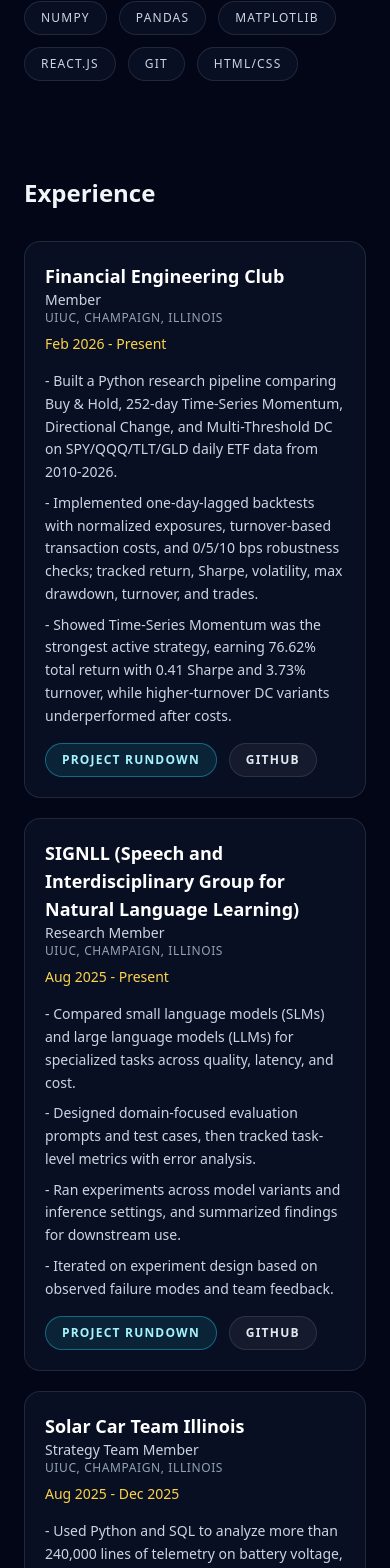
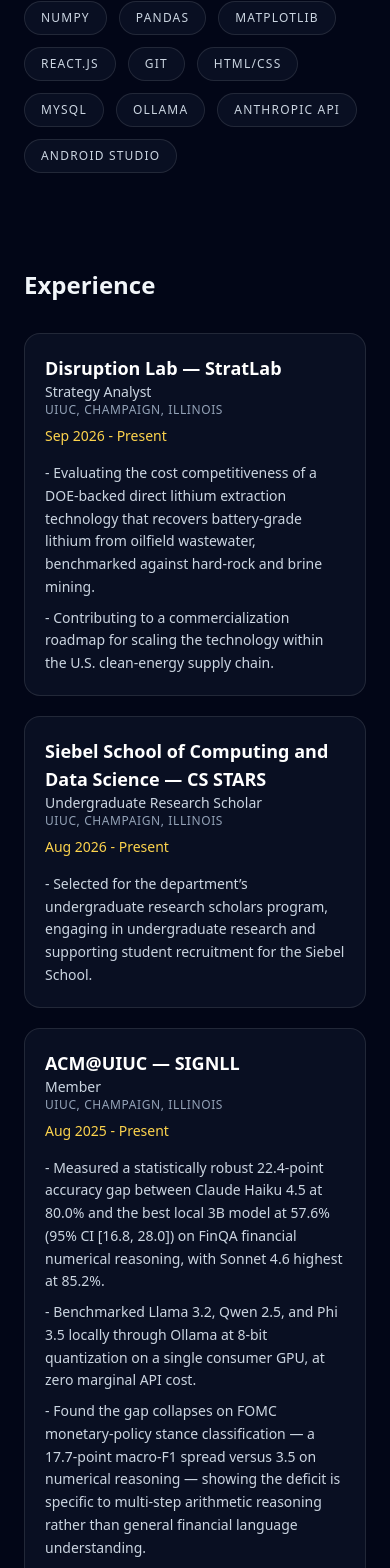
Before and after one commit to abhinavraj404/website, a React (Vite) app: page / in a window 390 px wide. Shown: the part 1311-2879 px from the top of the page. Built offline with nearby package versions, Linux system fonts and the light colour scheme; no server answers.

Commit message:
Update site for Fall 2026 resume
Add StratLab and CS STARS experience, refresh SIGNLL and FEC bullets,
rewrite SLM benchmark and SilentSync project content, append new skills,
and publish resume without phone number.

```diff
--- a/src/App.jsx
+++ b/src/App.jsx
@@ -34,30 +34,35 @@
 
 const experiences = [
   {
-    organization: 'Financial Engineering Club',
-    role: 'Member',
+    organization: 'Disruption Lab — StratLab',
+    role: 'Strategy Analyst',
     location: 'UIUC, Champaign, Illinois',
-    period: 'Feb 2026 - Present',
+    period: 'Sep 2026 - Present',
     highlights: [
-      'Built a Python research pipeline comparing Buy & Hold, 252-day Time-Series Momentum, Directional Change, and Multi-Threshold DC on SPY/QQQ/TLT/GLD daily ETF data from 2010-2026.',
-      'Implemented one-day-lagged backtests with normalized exposures, turnover-based transaction costs, and 0/5/10 bps robustness checks; tracked return, Sharpe, volatility, max drawdown, turnover, and trades.',
-      'Showed Time-Series Momentum was the strongest active strategy, earning 76.62% total return with 0.41 Sharpe and 3.73% turnover, while higher-turnover DC variants underperformed after costs.'
-    ],
-    links: [
-      { label: 'Project rundown', to: '/projects/etf-trading-strategy-backtest' },
-      { label: 'GitHub', href: 'https://github.com/filehunts/FEC_algo-trading-3' }
+      'Evaluating the cost competitiveness of a DOE-backed direct lithium extraction technology that recovers battery-grade lithium from oilfield wastewater, benchmarked against hard-rock and brine mining.',
+      'Contributing to a commercialization roadmap for scaling the technology within the U.S. clean-energy supply chain.'
     ]
   },
   {
-    organization: 'SIGNLL (Speech and Interdisciplinary Group for Natural Language Learning)',
-    role: 'Research Member',
+    organization: 'Siebel School of Computing and Data Science — CS STARS',
+    role: 'Undergraduate Research Scholar',
+    location: 'UIUC, Champaign, Illinois',
+    period: 'Aug 2026 - Present',
+    highlights: [
+      'Selected for the department’s undergraduate research scholars program, engaging in undergraduate research and supporting student recruitment for the Siebel School.'
+    ]
+  },
+  {
+    organization: 'ACM@UIUC — SIGNLL',
+    role: 'Member',
     location: 'UIUC, Champaign, Illinois',
     period: 'Aug 2025 - Present',
     highlights: [
-      'Compared small language models (SLMs) and large language models (LLMs) for specialized tasks across quality, latency, and cost.',
-      'Designed domain-focused evaluation prompts and test cases, then tracked task-level metrics with error analysis.',
-      'Ran experiments across model variants and inference settings, and summarized findings for downstream use.',
-      'Iterated on experiment design based on observed failure modes and team feedback.'
+      'Measured a statistically robust 22.4-point accuracy gap between Claude Haiku 4.5 at 80.0% and the best local 3B model at 57.6% (95% CI [16.8, 28.0]) on FinQA financial numerical reasoning, with Sonnet 4.6 highest at 85.2%.',
+      'Benchmarked Llama 3.2, Qwen 2.5, and Phi 3.5 locally through Ollama at 8-bit quantization on a single consumer GPU, at zero marginal API cost.',
+      'Found the gap collapses on FOMC monetary-policy stance classification — a 17.7-point macro-F1 spread versus 3.5 on numerical reasoning — showing the deficit is specific to multi-step arithmetic reasoning rather than general financial language understanding.',
+      'Built a unit-aware answer-extraction and dual-gold scoring layer reaching 99.6% parse coverage, and audited scoring tolerance across 434 boundary cases to confirm small-model errors were reasoning failures rather than parsing artifacts.',
+      'Measured quality, latency, and cost using multi-tolerance accuracy, bootstrap confidence intervals, and paired-bootstrap significance tests; packaged the pipeline as a config-driven harness with persisted per-item outputs for reproducible re-scoring.'
     ],
     links: [
       { label: 'Project rundown', to: '/projects/slm-vs-llm-benchmark' },
@@ -65,13 +70,19 @@
     ]
   },
   {
-    organization: 'Solar Car Team Illinois',
-    role: 'Strategy Team Member',
+    organization: 'Financial Engineering Club',
+    role: 'Member',
     location: 'UIUC, Champaign, Illinois',
-    period: 'Aug 2025 - Dec 2025',
+    period: 'Feb 2026 - Aug 2026',
     highlights: [
-      'Used Python and SQL to analyze more than 240,000 lines of telemetry on battery voltage, power, and current.',
-      'Parsed JSON logs and visualized trends with Pandas, Polars, NumPy, and Matplotlib to support data-quality improvements.'
+      'Built a Python research pipeline comparing Buy and Hold, 252-day Time-Series Momentum, Directional Change, and Multi-Threshold Directional Change strategies on SPY, QQQ, TLT, and GLD daily ETF data from 2010 to 2026; implemented one-day-lagged backtests with normalized exposures and 0, 5, and 10 bps transaction-cost checks.',
+      'Found no active rule beat passive exposure — Buy & Hold returned 649.70% (1.01 Sharpe) against momentum’s 76.62% (0.41) — and that both directional-change variants lost money before any transaction costs (−48.37% and −53.28%), isolating signal quality rather than trading friction as the cause of failure.',
+      'Traced the failure to trading intensity: the event-based rules generated 1,540 and 1,849 position changes against momentum’s 308, at five to six times the turnover, producing maximum drawdowns of −69.27% and −74.50%.',
+      'Showed the multi-threshold extension degraded rather than stabilized the signal, underperforming the single-threshold rule it was designed to make robust across every tested cost level.'
+    ],
+    links: [
+      { label: 'Project rundown', to: '/projects/etf-trading-strategy-backtest' },
+      { label: 'GitHub', href: 'https://github.com/filehunts/FEC_algo-trading-3' }
     ]
   }
 ]
@@ -199,7 +210,7 @@
             <motion.div variants={fadeUp} className="flex flex-col gap-4">
                 <h2 className="text-2xl font-semibold">Skills</h2>
                 <div className="flex flex-wrap gap-3">
-                    {['C++', 'Java', 'Rust', 'Python', 'NumPy', 'Pandas', 'Matplotlib', 'React.js', 'Git', 'HTML/CSS'].map(skill => (
+                    {['C++', 'Java', 'Rust', 'Python', 'NumPy', 'Pandas', 'Matplotlib', 'React.js', 'Git', 'HTML/CSS', 'MySQL', 'Ollama', 'Anthropic API', 'Android Studio'].map(skill => (
                         <span key={skill} className="rounded-full border border-white/10 bg-slate-900/60 px-4 py-2 text-xs uppercase tracking-widest text-slate-300">
                             {skill}
                         </span>
--- a/src/data/projects.js
+++ b/src/data/projects.js
@@ -7,57 +7,57 @@
     slug: 'slm-vs-llm-benchmark',
     title: 'SLM vs LLM Benchmark (SIGNLL)',
     period: '2025 - Present',
-    description: 'Benchmarked small language models against large language models for specialized tasks across quality, latency, and cost.',
+    description: 'Benchmarked local 3B models against Claude on financial reasoning tasks across quality, latency, and cost.',
     highlights: [
-      'Designed domain-focused evaluation prompts and test cases, tracking task-level metrics with error analysis.',
-      'Ran experiments across model variants and inference settings, summarizing findings for downstream use.'
+      'Measured a 22.4-point accuracy gap on FinQA between Claude Haiku 4.5 (80.0%) and the best local 3B model (57.6%), 95% CI [16.8, 28.0].',
+      'Showed the gap collapses on FOMC stance classification, so the deficit is specific to multi-step arithmetic reasoning.'
     ],
-    technologies: ['Python', 'LLMs', 'Evaluation', 'NLP'],
+    technologies: ['Python', 'Ollama', 'Anthropic API', 'Evaluation'],
     links: [{ label: 'GitHub', href: 'https://github.com/abhinav10raj/slm-vs-llm-benchmark' }],
     detail: {
-      tagline: 'Do you really need a frontier-scale model? A head-to-head look at small vs large language models on specialized tasks.',
+      tagline: 'Can a 3B model running on a consumer GPU match Claude on financial reasoning? On arithmetic, no — on language understanding, nearly.',
       sections: [
         {
           heading: 'The question',
           body: [
-            'Large language models are the default answer for almost every NLP task, but they are expensive to run and slow to respond. For narrow, specialized tasks, a much smaller model may get you most of the way there at a fraction of the cost and latency.',
-            'This project, part of my research with SIGNLL at UIUC, puts that intuition to the test: where do small language models (SLMs) hold their own against large language models (LLMs), and where do they fall short?'
+            'Large language models are the default answer for almost every NLP task, but they cost money per call. Small models run locally for free — the question is what you give up in quality.',
+            'This project, part of my work with SIGNLL at ACM@UIUC, measures that trade-off on financial tasks: where do small local models hold their own against hosted Claude models, and where do they fall short?'
           ]
         },
         {
           heading: 'Approach',
           body: [
-            'I built domain-focused evaluation prompts and a set of test cases for each task, then ran the same battery across multiple model variants and inference settings.',
-            'Every run is measured on three axes — output quality, latency, and cost — so the comparison reflects the real trade-offs of deploying a model, not just a single accuracy number.'
+            'I benchmarked Llama 3.2, Qwen 2.5, and Phi 3.5 locally through Ollama at 8-bit quantization on a single consumer GPU, at zero marginal API cost, against Claude Haiku 4.5 and Sonnet 4.6 through the Anthropic API.',
+            'The pipeline is a config-driven harness that persists per-item outputs, so any run can be re-scored reproducibly without re-querying the models.'
           ]
         },
         {
-          heading: 'What I measured',
+          heading: 'Results',
           body: [
-            'Quality is tracked at the task level with a manual error analysis, so failures are grouped by type rather than collapsed into one score.',
-            'Latency and cost are recorded per run to show what you actually pay — in time and dollars — for each increment of quality.'
+            'On FinQA financial numerical reasoning, Claude Haiku 4.5 scored 80.0% against 57.6% for the best local 3B model — a 22.4-point gap with a 95% bootstrap CI of [16.8, 28.0]. Sonnet 4.6 was highest at 85.2%.',
+            'On FOMC monetary-policy stance classification the gap collapses: a 17.7-point macro-F1 spread versus 3.5 on numerical reasoning. The small-model deficit is specific to multi-step arithmetic reasoning, not general financial language understanding.'
           ]
         },
         {
-          heading: 'How it evolved',
+          heading: 'Making the scores trustworthy',
           body: [
-            'The experiment design is iterative: observed failure modes and team feedback feed directly back into the next round of prompts and test cases.',
-            'Findings are summarized in a form meant to be reused downstream, so the benchmark is a reusable tool rather than a one-off report.'
+            'Small models format numeric answers inconsistently, so I built a unit-aware answer-extraction and dual-gold scoring layer that reaches 99.6% parse coverage.',
+            'I audited scoring tolerance across 434 boundary cases to confirm small-model errors were reasoning failures rather than parsing artifacts, and reported quality with multi-tolerance accuracy, bootstrap confidence intervals, and paired-bootstrap significance tests alongside latency and cost.'
           ]
         }
       ],
-      stack: ['Python', 'Large & small language models', 'Prompt + test-case design', 'Quantitative + error analysis'],
+      stack: ['Python', 'Ollama (Llama 3.2, Qwen 2.5, Phi 3.5)', 'Anthropic API', 'Bootstrap + paired-bootstrap statistics'],
       links: [{ label: 'View on GitHub', href: 'https://github.com/abhinav10raj/slm-vs-llm-benchmark' }]
     }
   },
   {
     slug: 'etf-trading-strategy-backtest',
     title: 'Time-Based vs Event-Based Trading Rules (FEC)',
-    period: 'Feb 2026 - Present',
+    period: 'Feb 2026 - Aug 2026',
     description: 'A research pipeline comparing time-based and event-based trading rules on a multi-asset ETF universe, built with the Financial Engineering Club.',
     highlights: [
       'Backtested Buy & Hold, Time-Series Momentum, and two Directional Change strategies on SPY/QQQ/TLT/GLD daily data (2010-2026).',
-      'Found Time-Series Momentum the only profitable active rule (76.62% return, 0.41 Sharpe); event-based rules lost money after costs.'
+      'Found no active rule beat Buy & Hold (649.70%, 1.01 Sharpe); both Directional Change variants lost money even before transaction costs.'
     ],
     technologies: ['Python', 'Pandas', 'Backtesting', 'Quant Finance'],
     links: [{ label: 'GitHub', href: 'https://github.com/filehunts/FEC_algo-trading-3' }],
@@ -127,12 +127,12 @@
     slug: 'silentsync',
     title: 'SilentSync',
     period: '2023 - 2025',
-    description: 'Launched an app to support deaf employees and improve workplace communication.',
+    description: 'A native Android app for workplace communication accessibility for deaf employees.',
     highlights: [
-      'Conducted 100+ user interviews; iterated on product based on feedback from deaf users and retail partners.',
-      'Secured partnerships with local businesses, increasing usage by 40% and reaching 150+ downloads in the first month.'
+      'Supports speech-to-text conversation capture, quick-phrase shortcuts, and an ASL fingerspelling practice mode with live camera feedback.',
+      'Runs all machine learning on-device with no backend, so it works fully offline and no user data leaves the phone; distributed to users and local business partners and iterated on their feedback.'
     ],
-    technologies: ['Accessibility', 'User Research', 'Product Iteration'],
+    technologies: ['Android', 'On-device ML', 'Accessibility'],
     links: []
   }
 ]
```
Also changed, not shown: 1 other file (tests, documents, lock files or other folders).
